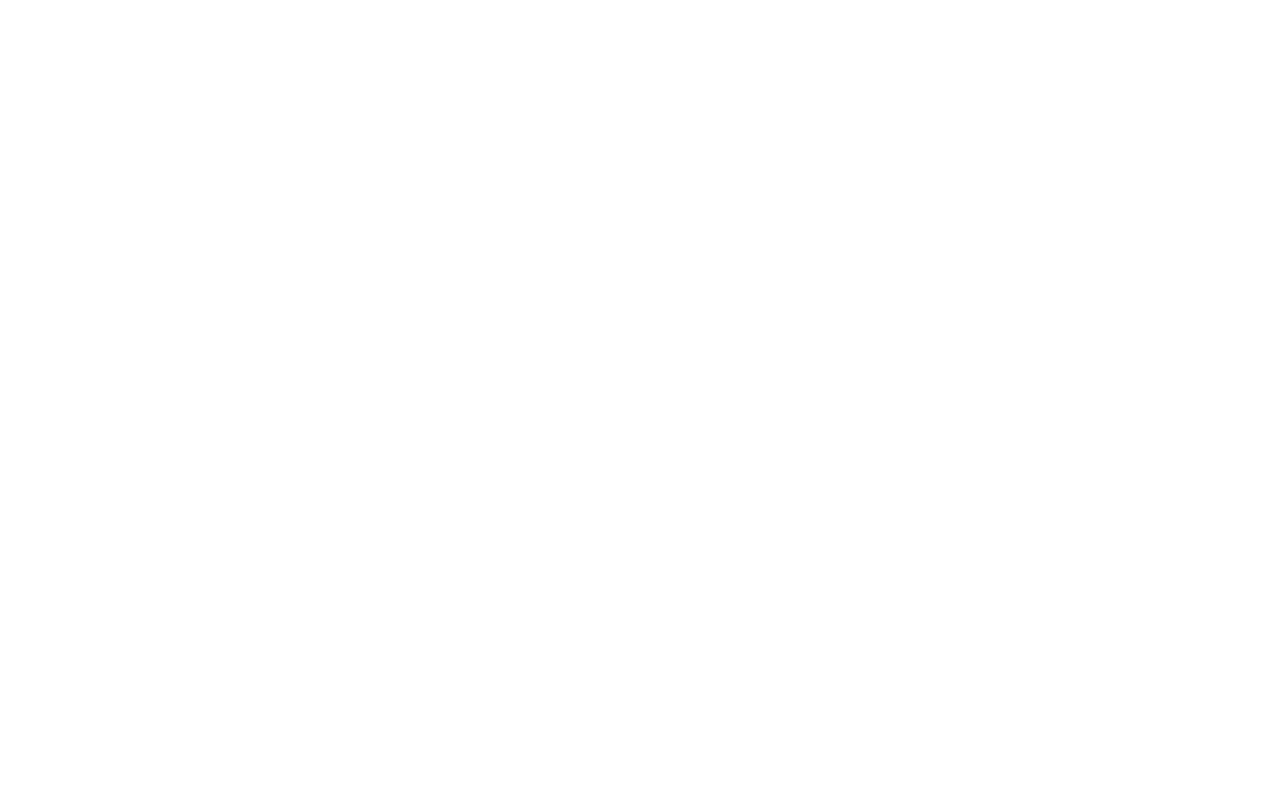
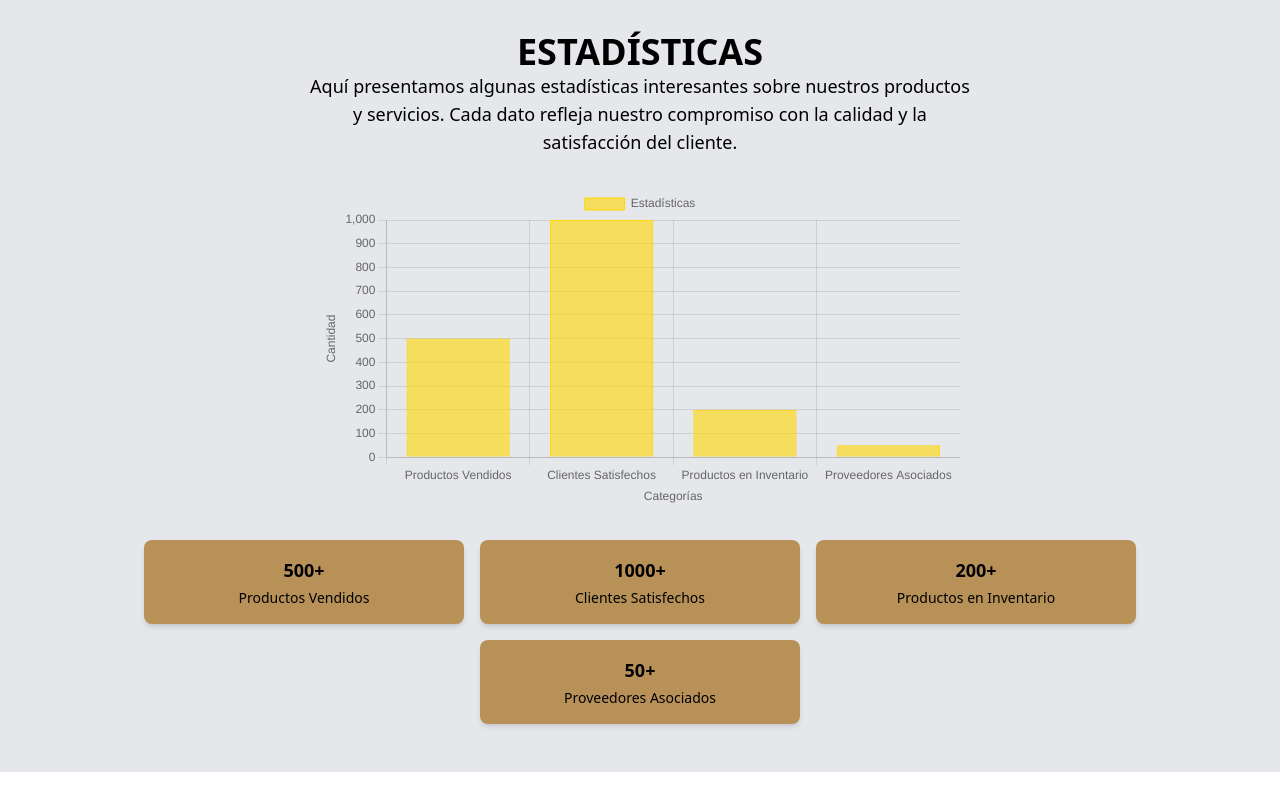
Before and after one commit to Coffe-Art/front-exp, a React (Vite) app: page /Statistics in a window 1280 px wide. Before the commit this address had no page. Built offline with nearby package versions, Linux system fonts and the light colour scheme.

Commit message:
Add files via upload

```diff
--- a/package.json
+++ b/package.json
@@ -13,9 +13,11 @@
     "@react-google-maps/api": "^2.19.3",
     "all": "^0.0.0",
     "axios": "^1.7.3",
+    "chart.js": "^4.4.3",
     "gh-pages": "^6.1.1",
     "react": "^18.2.0",
     "react-calendar": "^5.0.0",
+    "react-chartjs-2": "^5.2.0",
     "react-dom": "^18.2.0",
     "react-icons": "^5.2.1",
     "react-router-dom": "^6.25.1",
--- a/src/App.jsx
+++ b/src/App.jsx
@@ -16,6 +16,7 @@
 import { Events } from './components/Layouts/Events';
 import { CreateProduct } from './components/Layouts/CreateProduct';
 import { ProductDetail } from './components/Layouts/ProductDetail';
+import { Statistics } from './components/Layouts/Statistics';
 
 function App() {
   const [cart, setCart] = useState([]);
@@ -39,6 +40,7 @@
         <Route path="/Events" element={<Events />} />
         <Route path="/CreateProduct" element={<CreateProduct />} />
         <Route path="/ProductDetail" element={<ProductDetail />} />
+        <Route path="/Statistics" element={<Statistics />} />
       </Routes>
     </Router>
   );
--- a/src/components/Layouts/Main.jsx
+++ b/src/components/Layouts/Main.jsx
@@ -1,9 +1,11 @@
+// src/components/Main.js
 import React from 'react';
 import Slider from 'react-slick';
 import 'slick-carousel/slick/slick.css';
 import 'slick-carousel/slick/slick-theme.css';
 import HeaderImage from '../../assets/Cabecera.png';
 import { InformationMain } from './InformationMain';
+import { Statistics } from './Statistics'; // Importa el nuevo componente de estadísticas
 import imageEarring from '../../assets/AretesArtesanales.jpg';
 import imageRuana from '../../assets/RuanaArtesanal.jpg';
 import imageBracelet from '../../assets/PulserasArtesanales.jpg';
@@ -53,9 +55,11 @@
         </div>
       </div>
 
+      <Statistics /> {/* Usa el nuevo componente aquí */}
+
       <div className="bg-gray-200 py-8">
         <div className="text-center mb-8">
-          <h1 className="text-black text-2xl md:text-4xl font-bold">NOVEDADES</h1>
+          <h1 className="text-black text-2xl md:text-4xl font-bold">PRODUCTOS MÁS VENDIDOS</h1>
           <p className="text-black text-sm md:text-lg mx-auto max-w-2xl">
             Lorem ipsum dolor sit amet, consectetur adipiscing elit. Fusce suscipit, nisi ac tristique
             placerat, dui justo rutrum turpis, id lacinia felis nisi ac tellus. Sed ultricies euismod dui,
--- /dev/null
+++ b/src/components/Layouts/Statistics.jsx
@@ -0,0 +1,88 @@
+// src/components/Statistics.js
+import React from 'react';
+import { Bar } from 'react-chartjs-2';
+import { Chart as ChartJS, CategoryScale, LinearScale, BarElement, Title, Tooltip, Legend } from 'chart.js';
+
+// Registramos los componentes de Chart.js
+ChartJS.register(CategoryScale, LinearScale, BarElement, Title, Tooltip, Legend);
+
+export const Statistics = () => {
+  // Datos para el gráfico
+  const data = {
+    labels: ['Productos Vendidos', 'Clientes Satisfechos', 'Productos en Inventario', 'Proveedores Asociados'],
+    datasets: [
+      {
+        label: 'Estadísticas',
+        data: [500, 1000, 200, 50], // Datos ficticios
+        backgroundColor: 'rgba(255, 215, 0, 0.6)', // Color de fondo para las barras
+        borderColor: 'rgba(255, 215, 0, 1)', // Color del borde de las barras
+        borderWidth: 1,
+      },
+    ],
+  };
+
+  // Opciones para el gráfico
+  const options = {
+    responsive: true,
+    plugins: {
+      legend: {
+        position: 'top',
+      },
+      tooltip: {
+        callbacks: {
+          label: (tooltipItem) => `${tooltipItem.label}: ${tooltipItem.raw}`,
+        },
+      },
+    },
+    scales: {
+      x: {
+        title: {
+          display: true,
+          text: 'Categorías',
+        },
+      },
+      y: {
+        title: {
+          display: true,
+          text: 'Cantidad',
+        },
+        beginAtZero: true,
+      },
+    },
+  };
+
+  return (
+    <div className="bg-gray-200 py-8">
+      <div className="text-center mb-8">
+        <h1 className="text-black text-2xl md:text-4xl font-bold">ESTADÍSTICAS</h1>
+        <p className="text-black text-sm md:text-lg mx-auto max-w-2xl">
+          Aquí presentamos algunas estadísticas interesantes sobre nuestros productos y servicios.
+          Cada dato refleja nuestro compromiso con la calidad y la satisfacción del cliente.
+        </p>
+      </div>
+      <div className="flex flex-col items-center mb-8">
+        <div className="w-full md:w-2/3 lg:w-1/2">
+          <Bar data={data} options={options} />
+        </div>
+      </div>
+      <div className="flex flex-wrap justify-center">
+        <div className="bg-darkyellow rounded-lg p-4 shadow-md text-center flex flex-col justify-center items-center mx-2 mb-4 w-48 sm:w-64 lg:w-80">
+          <h3 className="text-lg font-bold">500+</h3>
+          <p className="text-sm mt-1">Productos Vendidos</p>
+        </div>
+        <div className="bg-darkyellow rounded-lg p-4 shadow-md text-center flex flex-col justify-center items-center mx-2 mb-4 w-48 sm:w-64 lg:w-80">
+          <h3 className="text-lg font-bold">1000+</h3>
+          <p className="text-sm mt-1">Clientes Satisfechos</p>
+        </div>
+        <div className="bg-darkyellow rounded-lg p-4 shadow-md text-center flex flex-col justify-center items-center mx-2 mb-4 w-48 sm:w-64 lg:w-80">
+          <h3 className="text-lg font-bold">200+</h3>
+          <p className="text-sm mt-1">Productos en Inventario</p>
+        </div>
+        <div className="bg-darkyellow rounded-lg p-4 shadow-md text-center flex flex-col justify-center items-center mx-2 mb-4 w-48 sm:w-64 lg:w-80">
+          <h3 className="text-lg font-bold">50+</h3>
+          <p className="text-sm mt-1">Proveedores Asociados</p>
+        </div>
+      </div>
+    </div>
+  );
+};
```
Also changed, not shown: 1 other file (tests, documents, lock files or other folders).
